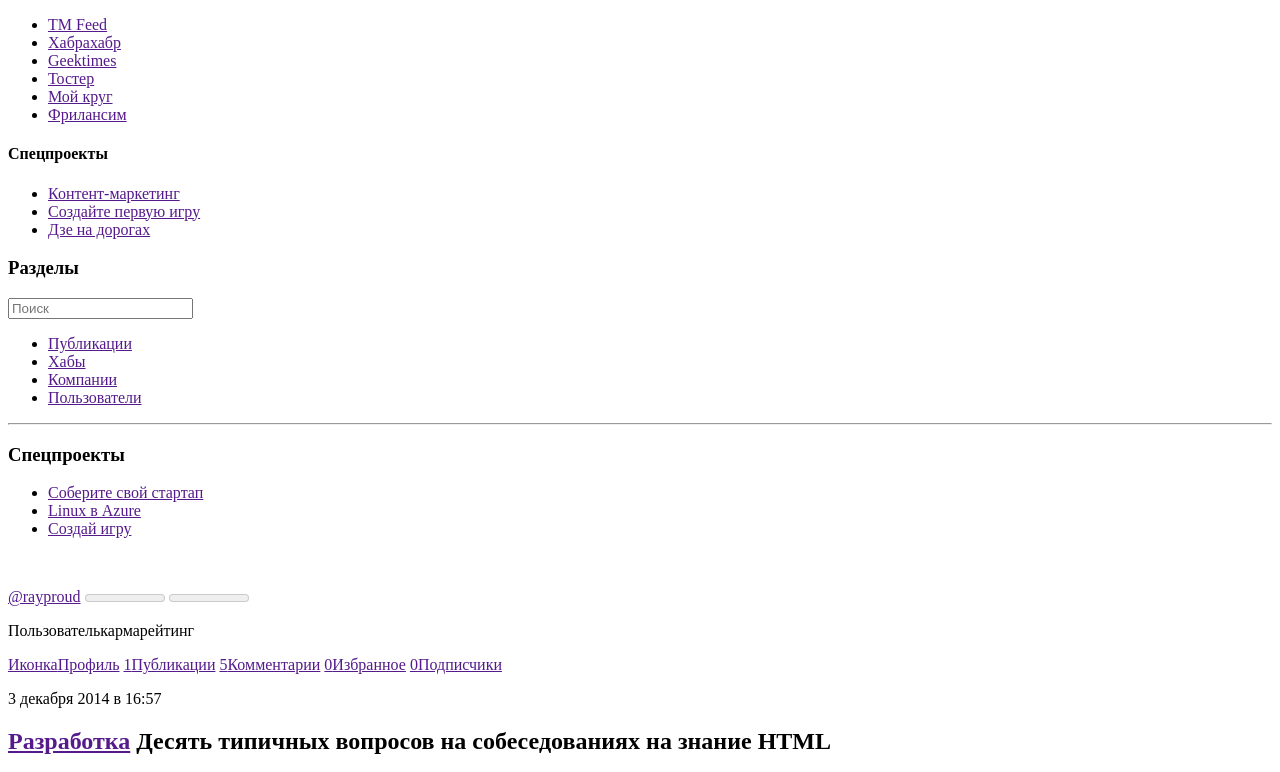
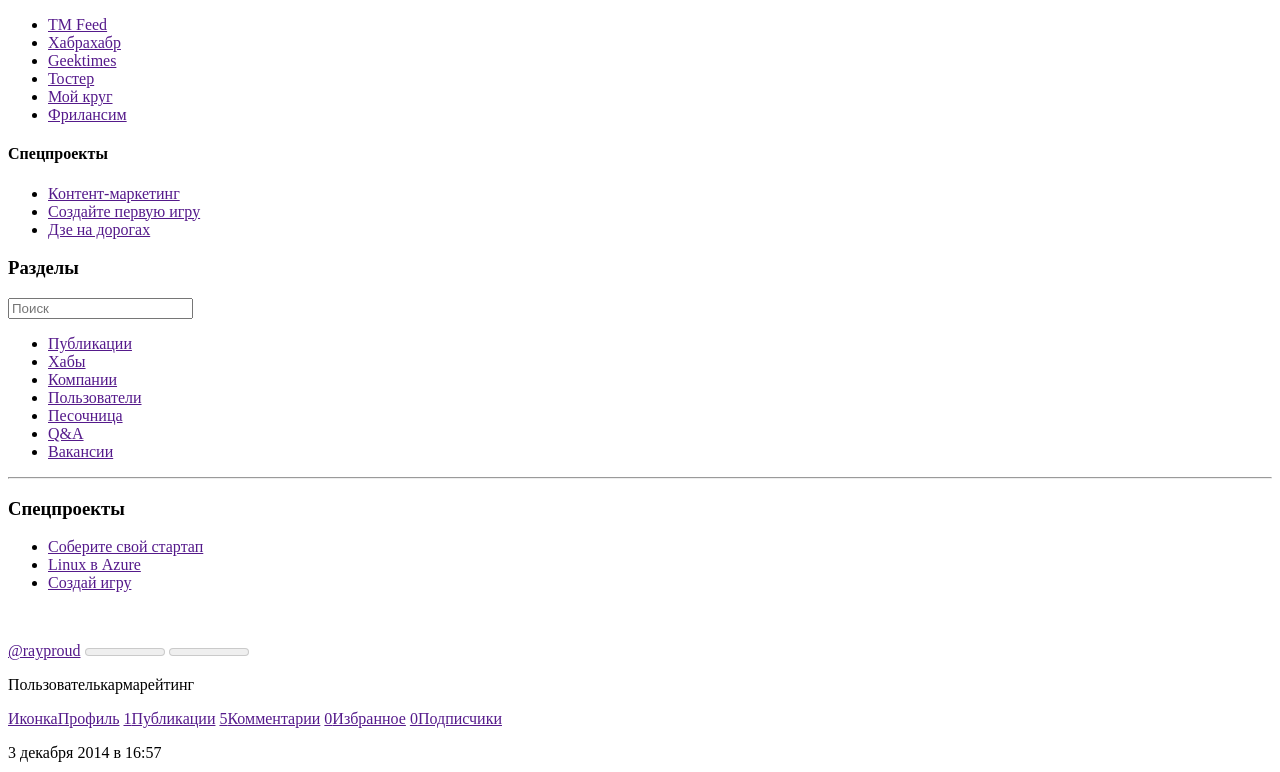
Before and after one commit to aerobium/kottans-JS-2016, a plain HTML site: page week01/lec1/index.html in a window 1280 px wide. Shown: the top 772 px of the page. Drawn offline with Linux system fonts and the light colour scheme.

Commit message:
#3 nav and aside fix

```diff
--- a/week01/lec1/index.html
+++ b/week01/lec1/index.html
@@ -26,8 +26,7 @@
 </aside>
 
 <header>
-    <aside>
-        <section>
+        <nav>
             <h3>Разделы</h3>
             <input type="text" placeholder="Поиск">
             <ul>
@@ -35,17 +34,20 @@
                 <li><a href="">Хабы</a></li>
                 <li><a href="">Компании</a></li>
                 <li><a href="">Пользователи</a></li>
+                <li><a href="">Песочница</a></li>
+                <li><a href="">Q&amp;A</a></li>
+                <li><a href="">Вакансии</a></li>
+
             </ul>
             <hr>
-        </section>
-        <section>
+        </nav>
+    <aside>
             <h3>Спецпроекты</h3>
             <ul>
                 <li><a href="">Соберите свой стартап</a></li>
                 <li><a href="">Linux в Azure</a></li>
                 <li><a href="">Создай игру</a></li>
             </ul>
-        </section>
     </aside>
 </header>
 
```
